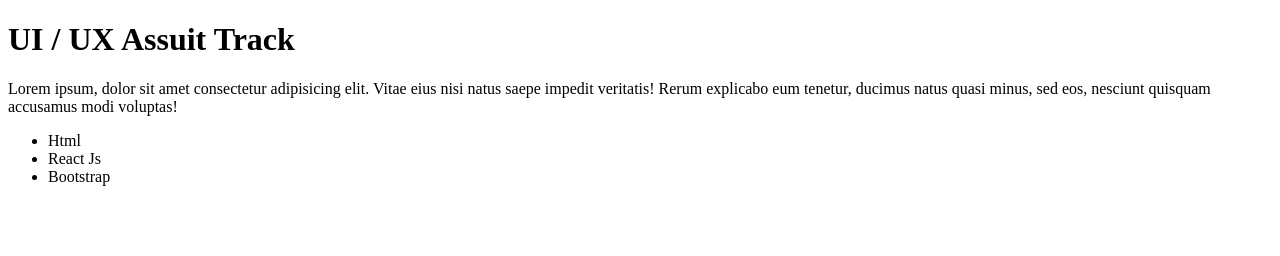
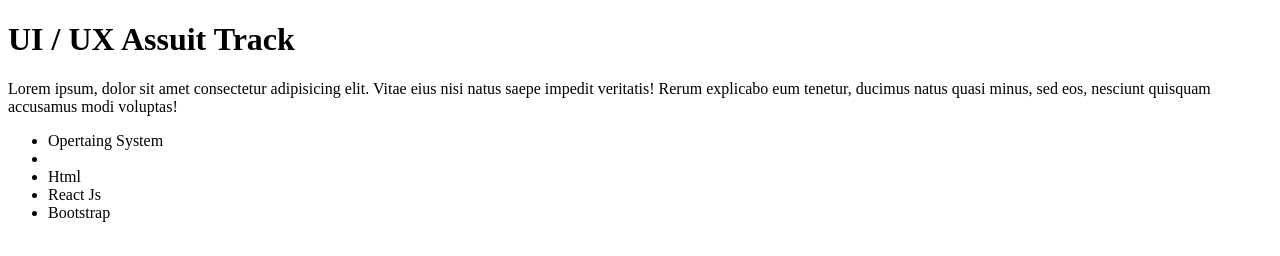
Before and after one commit to NohaEltohamy/UiUxAssuitApril2025, a plain HTML site: page index.html in a window 1280 px wide. Drawn offline with Linux system fonts and the light colour scheme.

Commit message:
Update index.html adding <li> from remote repo

```diff
--- a/index.html
+++ b/index.html
@@ -10,6 +10,7 @@
     <p>Lorem ipsum, dolor sit amet consectetur adipisicing elit. Vitae eius nisi natus saepe impedit veritatis! Rerum explicabo eum tenetur, ducimus natus quasi minus, sed eos, nesciunt quisquam accusamus modi voluptas!
     </p>
     <ul>
+        <li>Opertaing System <li>
         <li>Html</li>
         <li>React Js</li>
         <li>Bootstrap</li>
```
